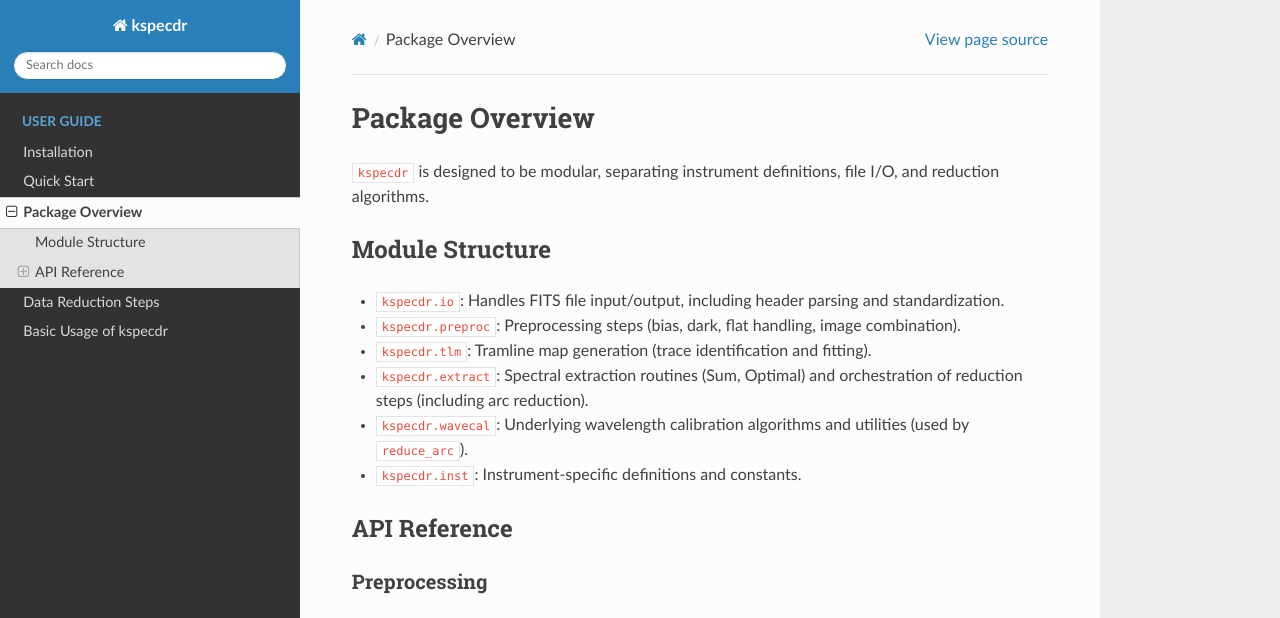
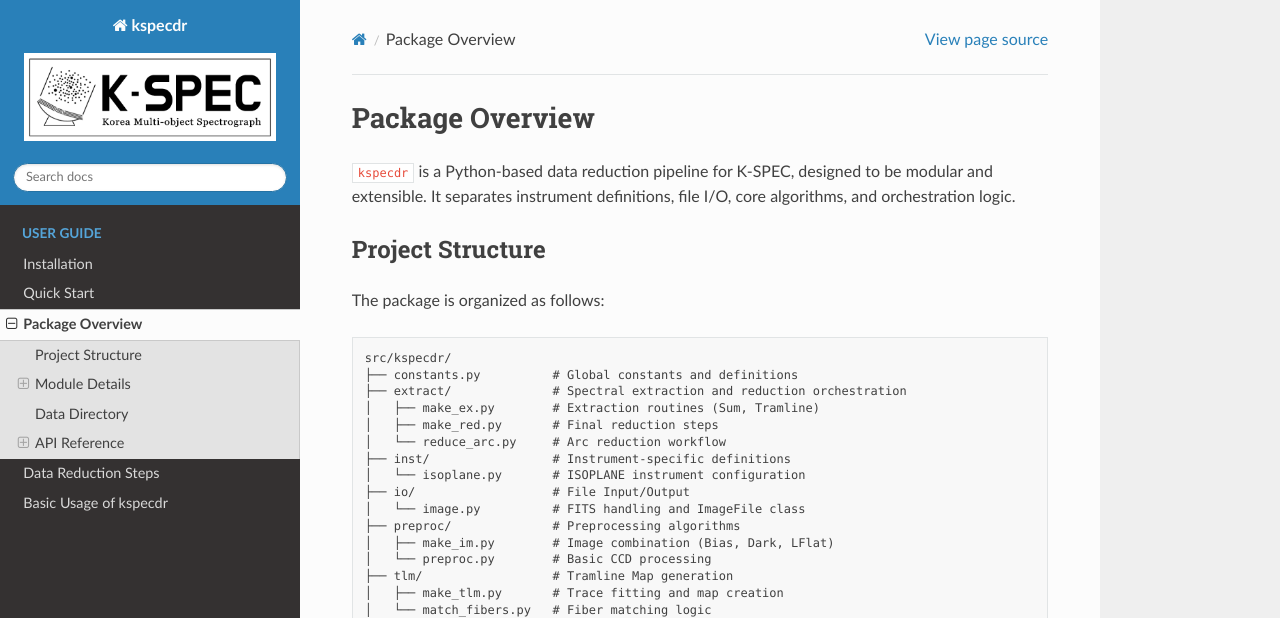
Before and after one commit to hbahk/kspecdr, a Sphinx documentation site: the page built from docs/package_overview.md, in a window 1280 px wide and 1400 px high. Shown: the top 618 px of the window. Built offline with Sphinx 7.4.7 and the Read the Docs theme 3.1.0, drawn with Linux system fonts in a browser that asks for light colours; pages that are not in the unit, such as notebooks, are missing from menus; some of the changed text lies outside the part shown; grey boxes are pictures that could not be loaded.

Commit message:
Update package_overview.md and add doc logo
Updated docs/package_overview.md to include a detailed tree structure of the package and a description of the data directory.
Added the project logo to the documentation configuration (conf.py) and copied it to the static directory.

````diff
--- a/docs/conf.py
+++ b/docs/conf.py
@@ -29,6 +29,7 @@ exclude_patterns = ['_build', 'Thumbs.db', '.DS_Store']
 
 html_theme = 'sphinx_rtd_theme'
 html_static_path = ['_static']
+html_logo = '_static/kspec_logo.png'
 
 # -- Options for MyST NB -----------------------------------------------------
 
--- a/docs/package_overview.md
+++ b/docs/package_overview.md
@@ -1,15 +1,75 @@
 # Package Overview
 
-`kspecdr` is designed to be modular, separating instrument definitions, file I/O, and reduction algorithms.
+`kspecdr` is a Python-based data reduction pipeline for K-SPEC, designed to be modular and extensible. It separates instrument definitions, file I/O, core algorithms, and orchestration logic.
 
-## Module Structure
+## Project Structure
 
-*   `kspecdr.io`: Handles FITS file input/output, including header parsing and standardization.
-*   `kspecdr.preproc`: Preprocessing steps (bias, dark, flat handling, image combination).
-*   `kspecdr.tlm`: Tramline map generation (trace identification and fitting).
-*   `kspecdr.extract`: Spectral extraction routines (Sum, Optimal) and orchestration of reduction steps (including arc reduction).
-*   `kspecdr.wavecal`: Underlying wavelength calibration algorithms and utilities (used by `reduce_arc`).
-*   `kspecdr.inst`: Instrument-specific definitions and constants.
+The package is organized as follows:
+
+```text
+src/kspecdr/
+├── constants.py          # Global constants and definitions
+├── extract/              # Spectral extraction and reduction orchestration
+│   ├── make_ex.py        # Extraction routines (Sum, Tramline)
+│   ├── make_red.py       # Final reduction steps
+│   └── reduce_arc.py     # Arc reduction workflow
+├── inst/                 # Instrument-specific definitions
+│   └── isoplane.py       # ISOPLANE instrument configuration
+├── io/                   # File Input/Output
+│   └── image.py          # FITS handling and ImageFile class
+├── preproc/              # Preprocessing algorithms
+│   ├── make_im.py        # Image combination (Bias, Dark, LFlat)
+│   └── preproc.py        # Basic CCD processing
+├── tlm/                  # Tramline Map generation
+│   ├── make_tlm.py       # Trace fitting and map creation
+│   └── match_fibers.py   # Fiber matching logic
+└── wavecal/              # Wavelength Calibration core logic
+    ├── arc_io.py         # Arc line list I/O
+    ├── calibrate.py      # Polynomial fitting and calibration models
+    ├── crosscorr.py      # Cross-correlation analysis
+    ├── landmarks.py      # Landmark detection (peaks)
+    └── wavelets.py       # Wavelet transforms for feature detection
+```
+
+## Module Details
+
+### `kspecdr.io`
+Handles all interactions with FITS files. It standardizes header information and manages data reading/writing, ensuring that other modules can work with consistent data structures.
+
+### `kspecdr.preproc`
+Responsible for the initial processing of raw CCD images.
+*   **`make_im`**: Combines multiple frames into master calibration frames (Master Bias, Dark, Flat).
+*   **`preproc`**: Applies bias subtraction, dark current correction, and flat-fielding to science or arc frames.
+
+### `kspecdr.tlm`
+Generates the Tramline Map (TLM), which defines the position of each fiber trace on the detector.
+*   **`make_tlm`**: Fits Gaussian profiles to fiber traces to determine their centers and widths across the spectral axis.
+*   **`match_fibers`**: Matches detected traces to physical fiber IDs, handling missing or broken fibers.
+
+### `kspecdr.extract`
+Performs spectral extraction and orchestrates high-level reduction steps.
+*   **`make_ex`**: Extracts 1D spectra from 2D images using the TLM. Supports simple summation and will support optimal extraction.
+*   **`reduce_arc`**: Manages the wavelength calibration workflow, calling `wavecal` functions to derive and apply the wavelength solution.
+*   **`make_red`**: Handles final reduction steps like sky subtraction and flux calibration.
+
+### `kspecdr.wavecal`
+Contains the mathematical engines for wavelength calibration.
+*   **`calibrate`**: Fits polynomial models to pixel-wavelength pairs.
+*   **`landmarks`** & **`wavelets`**: Detect spectral features (arc lines) with sub-pixel precision.
+*   **`crosscorr`**: Matches detected lines to reference templates using cross-correlation.
+
+### `kspecdr.inst`
+Stores instrument-specific configurations. New instruments can be added here (e.g., `isoplane.py`), defining parameters like readout noise, gain, and detector format.
+
+## Data Directory
+
+The `data/` directory located at the root of the repository contains static resources required for reduction and documentation.
+
+```text
+data/
+├── arc_tables/       # Reference arc line lists (e.g., ThAr, CuAr) used for wavelength calibration.
+└── images/           # Images and logos used in the documentation.
+```
 
 ## API Reference
 
````
Also changed, not shown: docs/_static/kspec_logo.png (added).
